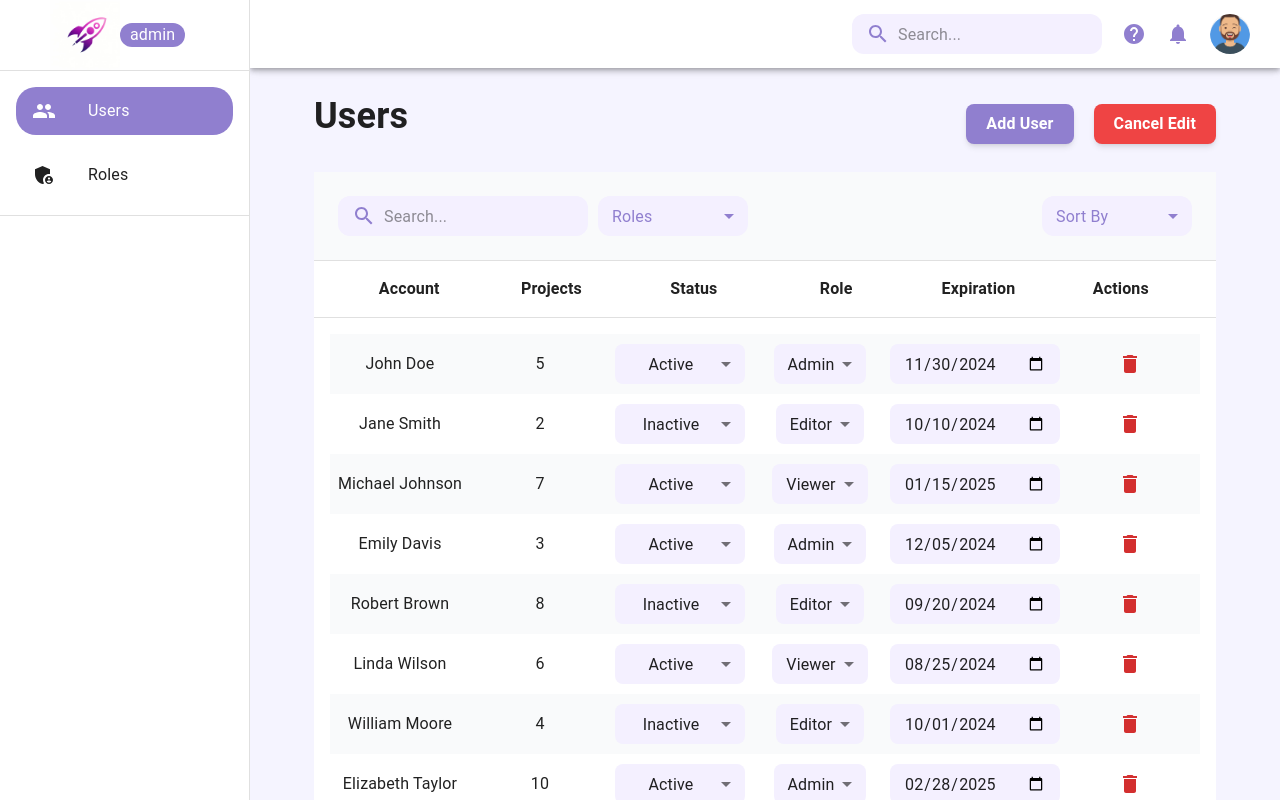
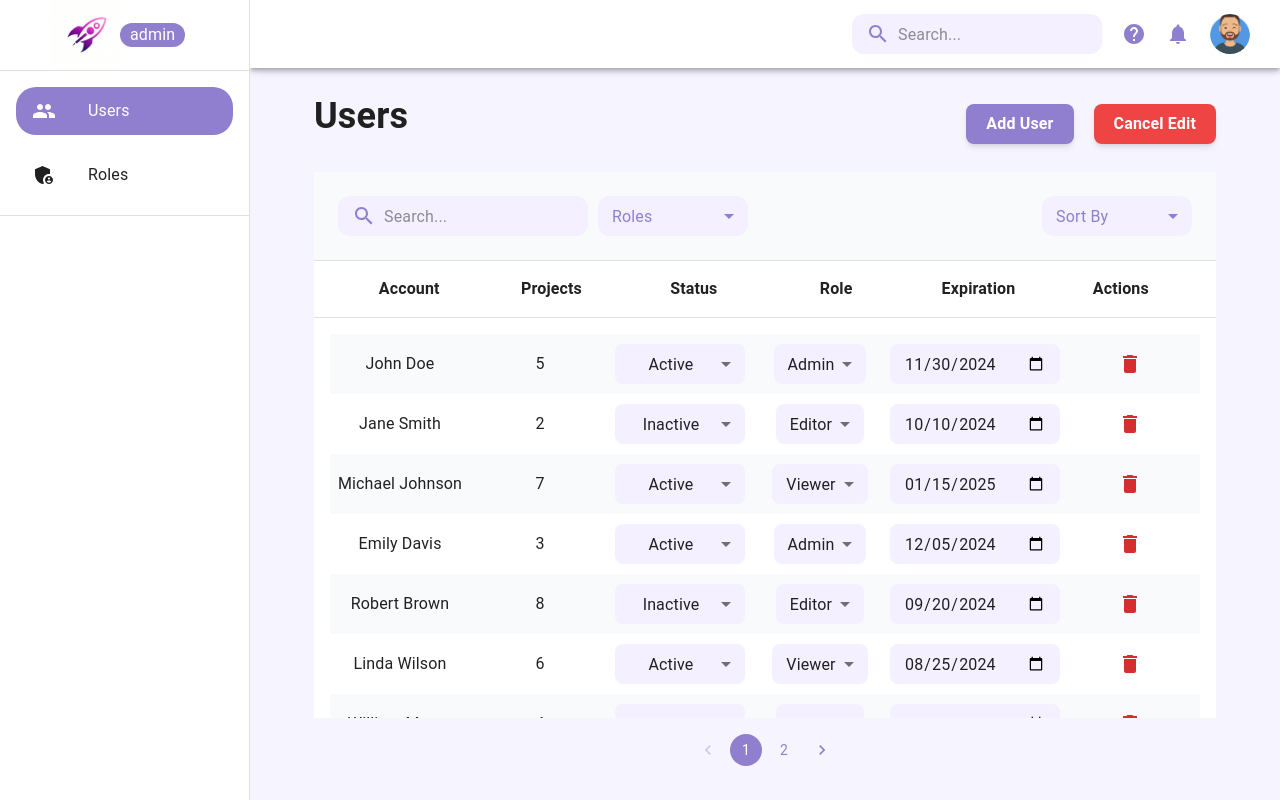
Before and after one commit to Arjav1971/Role-Based-Access-Control-RBAC-UI, a React (Create React App) app: page / in a window 1280 px wide. Both pictures are taken after a click on the button "Edit Roles". Shown: the top 800 px of the page. Built offline with nearby package versions, Linux system fonts and the light colour scheme.

Commit message:
added scroll to table

```diff
--- a/src/pages/Users.js
+++ b/src/pages/Users.js
@@ -488,7 +488,7 @@ const Users = () => {
                 {isEditing && <div>Actions</div>}
             </Box>
             {/* Table Rows */}
-            <Box sx={{ paddingX: 2, paddingY: 2, backgroundColor: '#FFFFFF' }}>
+            {/* <Box sx={{ paddingX: 2, paddingY: 2, backgroundColor: '#FFFFFF' }}>
                 {paginatedUsers.map((user, index) => (
                     <div
                         key={index}
@@ -590,7 +590,122 @@ const Users = () => {
                         )}
                     </div>
                 ))}
-            </Box>
+            </Box> */}
+            <Box
+    sx={{
+        paddingX: 2,
+        paddingY: 2,
+        backgroundColor: '#FFFFFF',
+        maxHeight: '400px', // Set a maximum height for the table container
+        overflowY: 'auto',  // Enable vertical scrolling
+        scrollbarWidth: 'none', // For Firefox, hide the scrollbar
+        '&::-webkit-scrollbar': {
+            display: 'none', // For Chrome, Safari, and Edge
+        },
+    }}
+>
+    {paginatedUsers.map((user, index) => (
+        <div
+            key={index}
+            style={{
+                display: 'grid',
+                gridTemplateColumns: isEditing
+                    ? '1fr 1fr 1fr 1fr 1fr 1fr' // Include Actions column
+                    : '1fr 1fr 1fr 1fr 1fr',   // Exclude Actions column
+                padding: '10px 0',
+                backgroundColor: index % 2 === 0 ? '#F9FAFB' : '#FFFFFF',
+                alignItems: 'center', // Vertically center items
+                textAlign: 'center', // Horizontally center items
+            }}
+        >
+            <div>{user.account}</div>
+            <div>{user.projects}</div>
+            <div>
+                {isEditing ? (
+                    <TextField
+                        select
+                        size="small"
+                        value={user.status}
+                        onChange={(e) => handleStatusChange(index, e.target.value)}
+                        sx={{
+                            width: "130px",
+                            "& .MuiOutlinedInput-root": {
+                                borderRadius: '8px',
+                                backgroundColor: '#F4F0FF',
+                            },
+                            "& .MuiOutlinedInput-notchedOutline": {
+                                border: 'none',
+                            },
+                        }}
+                    >
+                        {statusOptions.map((status) => (
+                            <MenuItem key={status} value={status}>
+                                {status}
+                            </MenuItem>
+                        ))}
+                    </TextField>
+                ) : (
+                    user.status
+                )}
+            </div>
+            <div>
+                {isEditing ? (
+                    <TextField
+                        select
+                        size="small"
+                        value={user.role}
+                        onChange={(e) => handleRoleChange(index, e.target.value)}
+                        sx={{
+                            "& .MuiOutlinedInput-root": {
+                                borderRadius: '8px',
+                                backgroundColor: '#F4F0FF',
+                            },
+                            "& .MuiOutlinedInput-notchedOutline": {
+                                border: 'none',
+                            },
+                        }}
+                    >
+                        {roles.map((role) => (
+                            <MenuItem key={role} value={role}>
+                                {role}
+                            </MenuItem>
+                        ))}
+                    </TextField>
+                ) : (
+                    user.role
+                )}
+            </div>
+            <div>
+                {isEditing ? (
+                    <TextField
+                        type="date"
+                        size="small"
+                        value={user.expiration}
+                        onChange={(e) => handleExpirationChange(index, e.target.value)}
+                        sx={{
+                            "& .MuiOutlinedInput-root": {
+                                borderRadius: '8px',
+                                backgroundColor: '#F4F0FF',
+                            },
+                            "& .MuiOutlinedInput-notchedOutline": {
+                                border: 'none',
+                            },
+                        }}
+                    />
+                ) : (
+                    user.expiration
+                )}
+            </div>
+            {isEditing && (
+                <div>
+                    <IconButton onClick={() => handleDeleteUser(index)} color="error">
+                        <DeleteIcon />
+                    </IconButton>
+                </div>
+            )}
+        </div>
+    ))}
+</Box>
 
             {/* Pagination */}
             <Box
```
